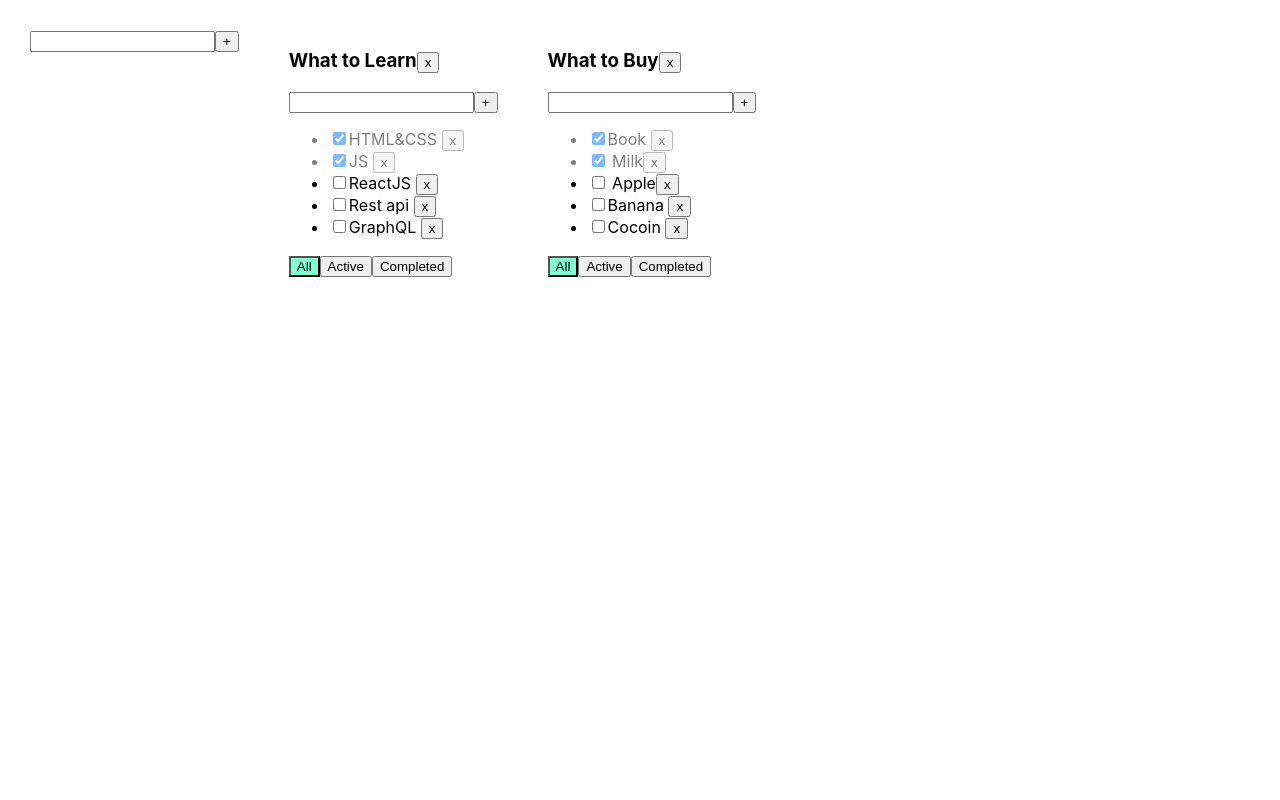
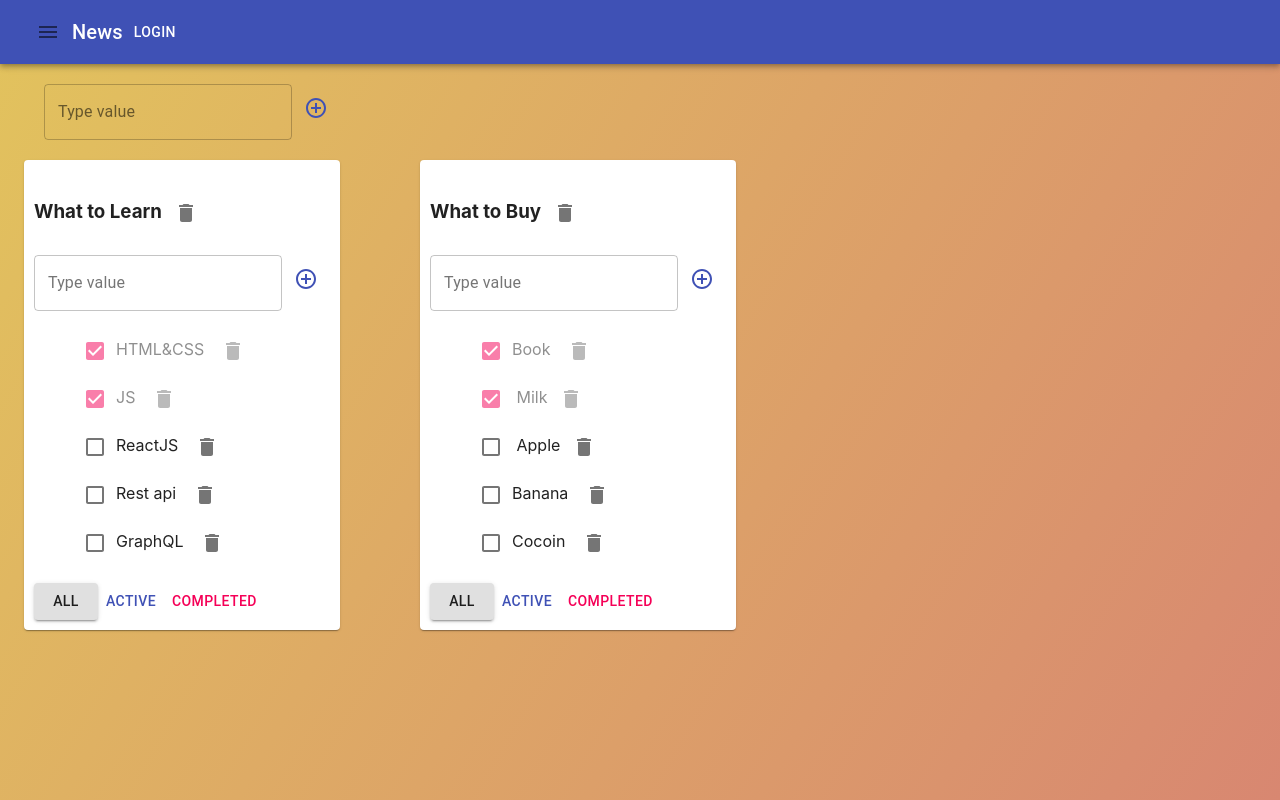
Before and after one commit to casper91044/newwork, a React (Create React App) app: page / in a window 1280 px wide. Built offline with nearby package versions, Linux system fonts and the light colour scheme.

Commit message:
Todolist #7

```diff
--- a/package.json
+++ b/package.json
@@ -3,6 +3,8 @@
   "version": "0.1.0",
   "private": true,
   "dependencies": {
+    "@material-ui/core": "^4.10.1",
+    "@material-ui/icons": "^4.9.1",
     "@testing-library/jest-dom": "^4.2.4",
     "@testing-library/react": "^9.3.2",
     "@testing-library/user-event": "^7.1.2",
--- a/src/AddItemForm.tsx
+++ b/src/AddItemForm.tsx
@@ -1,4 +1,6 @@
 import React, {ChangeEvent, KeyboardEvent, useState} from "react";
+import {Button, IconButton, TextField} from "@material-ui/core";
+import {ControlPoint} from "@material-ui/icons";
 
 type AddItemFormPropsType = {
     addItem: (title: string) => void;
@@ -26,13 +28,17 @@
 
     }
     return <div>
-        <input
+        <TextField
+            variant={"outlined"}
+            label={'Type value'}
             value={title}
             onChange={onChangeHandler}
             onKeyPress={onKeyPressHandler}
-            className={error ? "error" : ""}
+            error={!!error}
+            helperText={error}
         />
-        <button onClick={addTask}>+</button>
-        {error && <div className="error-message">{error}</div>}
+        <IconButton onClick={addTask}  color={"primary"}>
+            <ControlPoint/>
+        </IconButton>
     </div>
 }
--- a/src/App.css
+++ b/src/App.css
@@ -1,22 +1,7 @@
-.App {
-  padding: 30px;
-  display: flex;
-}
-
-.App > div {
-  margin-right: 50px;
-}
-
-.error {
-  border: red 1px solid;
-}
-
-.error-message {
-  color: red;
-}
-
-.active-filter {
-  background-color: aquamarine;
+body {
+    background-image: linear-gradient(120deg,#e2c35d,#d88771);
+    color: white;
+    min-height: 100vh;
 }
 
 .is-done {
--- a/src/App.tsx
+++ b/src/App.tsx
@@ -3,16 +3,18 @@
 import {TaskType, Todolist} from "./Todolist";
 import {v1} from "uuid";
 import {AddItemForm} from "./AddItemForm";
+import {AppBar, Button, Container, Grid, IconButton, Paper, Toolbar, Typography} from "@material-ui/core";
+import {Menu} from "@material-ui/icons";
 
 export type FilterValuesType = "all" | "active" | "completed";
-type TodoListsType ={
-    id:string,
-    title:string,
+type TodoListsType = {
+    id: string,
+    title: string,
     filter: FilterValuesType
 }
 
 type TasksStateType = {
-    [key:string] : Array<TaskType>
+    [key: string]: Array<TaskType>
 }
 
 function App() {
@@ -33,6 +35,7 @@
         }
 
     }
+
     function changeTaskTitle(taskId: string, newTitle: string, todoListId: string) {
         let tasks = tasksObj[todoListId];
         let task = tasks.find(t => t.id === taskId);
@@ -50,7 +53,7 @@
         setTask({...tasksObj});
     }
 
-    function changeTodoListTitle(id:string,newTitle:string) {
+    function changeTodoListTitle(id: string, newTitle: string) {
         const todolist = todoLists.find(tl => tl.id === id);
         if (todolist) {
             todolist.title = newTitle;
@@ -58,7 +61,7 @@
         }
     }
 
-    function changeFilter(value: FilterValuesType,todoListId: string) {
+    function changeFilter(value: FilterValuesType, todoListId: string) {
         let todolist = todoLists.find(tl => tl.id === todoListId);
         if (todolist) {
             todolist.filter = value;
@@ -66,7 +69,7 @@
         }
     }
 
-    let removeTodoList  = (todoListId:string) => {
+    let removeTodoList = (todoListId: string) => {
         let filteredTodoList = todoLists.filter(tl => tl.id !== todoListId)
         setTodoLists(filteredTodoList);
         delete tasksObj[todoListId];
@@ -76,12 +79,12 @@
     let todoListId1 = v1();
     let todoListId2 = v1();
 
-    let [todoLists,setTodoLists]  = useState<Array<TodoListsType>> ([
+    let [todoLists, setTodoLists] = useState<Array<TodoListsType>>([
         {id: todoListId1, title: "What to Learn", filter: "all"},
         {id: todoListId2, title: "What to Buy", filter: "all"},
     ]);
 
-    let [tasksObj, setTask] = useState <TasksStateType>({
+    let [tasksObj, setTask] = useState<TasksStateType>({
         [todoListId1]: [
             {id: v1(), title: "HTML&CSS ", isDone: true},
             {id: v1(), title: "JS ", isDone: true},
@@ -96,22 +99,37 @@
             {id: v1(), title: "Cocoin ", isDone: false}],
     });
 
-    function addTodoList(title:string) {
-        let todolist:TodoListsType = {
+    function addTodoList(title: string) {
+        let todolist: TodoListsType = {
             id: v1(),
             filter: 'all',
             title: title
         }
-        setTodoLists([todolist,...todoLists]);
+        setTodoLists([todolist, ...todoLists]);
         setTask({
             ...tasksObj,
-            [todolist.id]:[]
+            [todolist.id]: []
         })
     }
 
     return (
         <div className="App">
+            <AppBar position='static'>
+                <Toolbar>
+                    <IconButton>
+                        <Menu/>
+                    </IconButton>
+                    <Typography variant='h6'>
+                        News
+                    </Typography>
+                    <Button color='inherit'>Login</Button>
+                </Toolbar>
+            </AppBar>
+            <Container fixed>
+                <Grid container style={{padding: "20px"}}>
                     <AddItemForm addItem={addTodoList}/>
+                </Grid>
+                <Grid container spacing={10}>
                     {todoLists.map((tl) => {
                         let taskForTodolist = tasksObj[tl.id];
                         if (tl.filter === "active") {
@@ -120,7 +138,9 @@
                         if (tl.filter === "completed") {
                             taskForTodolist = taskForTodolist.filter(t => t.isDone === true);
                         }
-                return <Todolist title={tl.title}
+                        return <Grid item>
+                            <Paper style={{padding: "10px"}}>
+                                <Todolist title={tl.title}
                                           key={tl.id}
                                           id={tl.id}
                                           tasks={taskForTodolist}
@@ -133,8 +153,11 @@
                                           removeTodoList={removeTodoList}
                                           changeTodoListTitle={changeTodoListTitle}
                                 />
-            })
-            }
+                            </Paper>
+                        </Grid>
+                    })}
+                </Grid>
+            </Container>
         </div>
     );
 }
--- a/src/Todolist.tsx
+++ b/src/Todolist.tsx
@@ -2,6 +2,8 @@
 import {FilterValuesType} from "./App";
 import {AddItemForm} from "./AddItemForm";
 import {EditableSpan} from "./EditableSpan";
+import {Button, Checkbox, IconButton} from "@material-ui/core";
+import {Delete} from "@material-ui/icons";
 
 export type TaskType = {
     id: string;
@@ -40,7 +42,9 @@
     return (
         <div>
             <h3> <EditableSpan title={props.title} onChange={changeTodoListTitle}/>
-                <button onClick={removeTodoList}>x</button>
+                <IconButton onClick={removeTodoList}>
+                    <Delete/>
+                </IconButton>
             </h3>
             <AddItemForm addItem={addTask}/>
             <ul>
@@ -54,27 +58,28 @@
                             props.changeTaskTitle(t.id, newValue, props.id);
                         }
                         return (
-                            <li className={t.isDone ? 'is-done' : ""}
+                            <div className={t.isDone ? 'is-done' : ""}
                                 key={t.id}>
-                                <input type="checkbox"
-                                       checked={t.isDone}
-                                        onChange={onChangeStatusHandler}
+                                <Checkbox checked={t.isDone}
+                                          onChange={onChangeStatusHandler}
                                 />
                                 <EditableSpan title={t.title}
                                               onChange={onChangeTitleHandler}/>
-                                <button onClick={ onClickHandler}>x</button>
-                            </li>
+                                <IconButton onClick={ onClickHandler}>
+                                    <Delete/>
+                                </IconButton>
+                            </div>
                         )
                     })
                 }
             </ul>
             <div>
-                <button className={props.filter === "all" ? "active-filter" : ""}
-                        onClick={onAllClickHandler }>All</button>
-                <button className={props.filter === "active" ? "active-filter" : ""}
-                        onClick={onActiveClickHandler }>Active</button>
-                <button className={props.filter === "completed" ? "active-filter" : ""}
-                        onClick={onCompletedClickHandler}>Completed</button>
+                <Button variant={props.filter === "all" ? "contained" : "text"}
+                        onClick={onAllClickHandler }>All</Button>
+                <Button color={"primary"} variant={props.filter === "active" ? "contained" : "text"}
+                        onClick={onActiveClickHandler }>Active</Button>
+                <Button color={"secondary"} variant={props.filter === "completed" ? "contained" : "text"}
+                        onClick={onCompletedClickHandler}>Completed</Button>
             </div>
         </div>
     )
```
Lines whose indentation alone changed are shown as unchanged.
